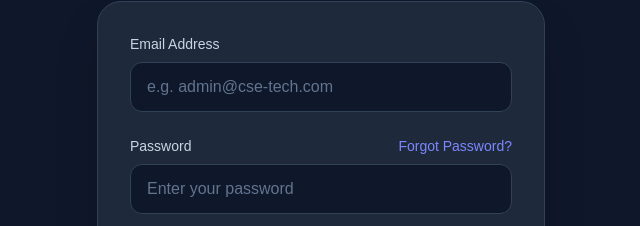
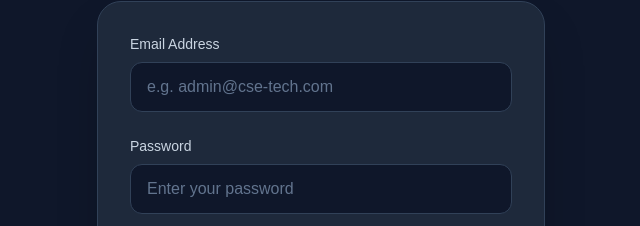
Before and after one commit to zaforIq/cse-tech-recruitemnt-client, a Next.js app: page / in a window 1280 px wide. Shown: the part 240-466 px from the top of the page, without its empty margins (319-959 px from the left). Built offline with nearby package versions, Linux system fonts and the light colour scheme.

Commit message:
fix: remove "Forgot Password?" link from login page

```diff
--- a/app/page.js
+++ b/app/page.js
@@ -140,9 +140,9 @@ export default function Page() {
                 <label htmlFor="password" className="block text-sm font-medium text-slate-300">
                   Password
                 </label>
-                <Link href="/forgot-password" className="text-sm text-indigo-400 hover:text-indigo-300 transition-colors">
+                {/* <Link href="/forgot-password" className="text-sm text-indigo-400 hover:text-indigo-300 transition-colors">
                   Forgot Password?
-                </Link>
+                </Link> */}
               </div>
               <input
                 id="password"
```
